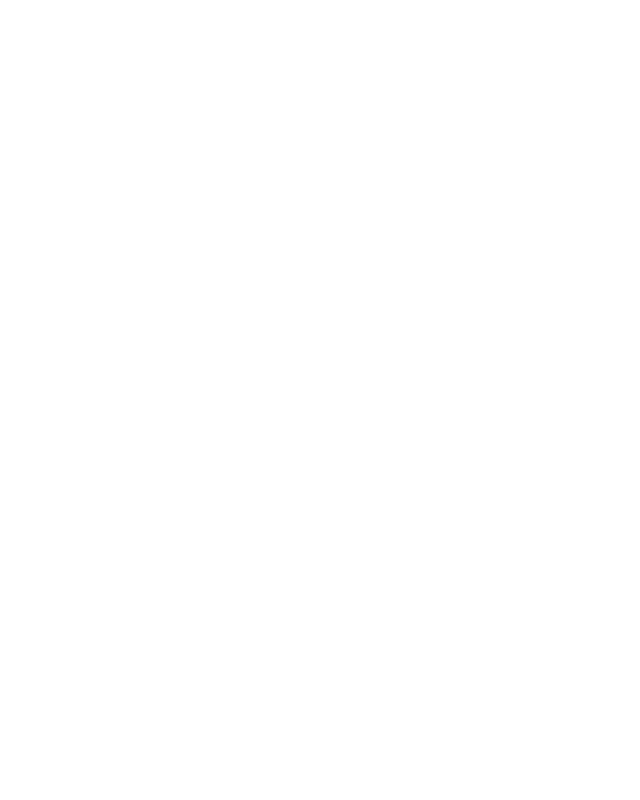
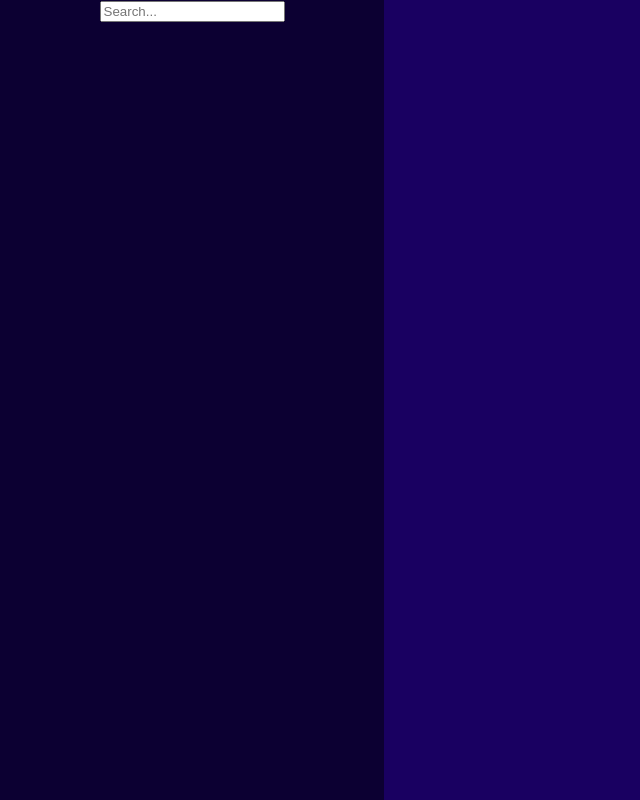
Before and after one commit to everlasting-team/spring-2020, a React (Create React App) app: page / in a window 1280 px wide. Shown: the whole page, without its empty margins (0-640 px from the left). Built offline with nearby package versions, Linux system fonts and the light colour scheme.

Commit message:
Added search input

```diff
--- a/package.json
+++ b/package.json
@@ -8,9 +8,11 @@
     "@testing-library/react": "^9.3.2",
     "@testing-library/user-event": "^7.1.2",
     "axios": "^0.19.2",
+    "node-sass": "^4.13.1",
     "react": "^16.13.1",
     "react-dom": "^16.13.1",
-    "react-scripts": "3.4.1"
+    "react-scripts": "3.4.1",
+    "sass": "^1.26.3"
   },
   "scripts": {
     "start": "react-scripts start",
--- /dev/null
+++ b/src/common/Input/index.js
@@ -0,0 +1,21 @@
+import React from "react";
+import "./index.scss";
+
+class Input extends React.Component {
+  render() {
+    const { placeholder, value, name, handleChange } = this.props;
+    return (
+      <div>
+        <input
+          type="text"
+          placeholder={placeholder}
+          value={value}
+          name={name}
+          onChange={handleChange}
+        />
+      </div>
+    );
+  }
+}
+
+export default Input;
--- a/src/components/App/App.js
+++ b/src/components/App/App.js
@@ -1,9 +1,13 @@
 import React from "react";
+import LeftNav from "./../LeftNav";
+import PostPage from "./../PostPage";
 import "./App.scss";
 
 function App() {
   return (
     <div className="App">
+      <LeftNav />
+      <PostPage />
     </div>
   );
 }
--- a/src/components/App/App.scss
+++ b/src/components/App/App.scss
@@ -1,5 +1,8 @@
 .App {
   text-align: center;
+  display: flex;
+  width: 100%;
+  height: 100vh;
 }
 
 .App-logo {
--- /dev/null
+++ b/src/components/LeftNav/index.jsx
@@ -0,0 +1,32 @@
+import React from "react";
+import Input from "./../../common/Input";
+import "./index.scss";
+
+class LeftNav extends React.Component {
+  constructor(props) {
+    super(props);
+    this.state = {
+      searchValue: '',
+    };
+  }
+
+  handleSearchInputChange = (e) => {
+    this.setState({searchValue: e.target.value});
+  };
+
+  render() {
+    const { searchValue } = this.state;
+    return (
+      <div className="left-nav-wrapper">
+        <Input
+          placeholder="Search..."
+          value={searchValue}
+          name="searchInput"
+          handleChange={this.handleSearchInputChange}
+        />
+      </div>
+    );
+  }
+}
+
+export default LeftNav;
--- /dev/null
+++ b/src/components/LeftNav/index.scss
@@ -0,0 +1,4 @@
+.left-nav-wrapper {
+  width: 30%;
+  background-color: #0c0032;
+}
--- /dev/null
+++ b/src/components/PostPage/index.jsx
@@ -0,0 +1,14 @@
+import React from "react";
+import "./index.scss";
+
+class PostPage extends React.Component {
+  render() {
+    return (
+      <div className="post-page-wrapper">
+
+      </div>
+    )
+  }
+}
+
+export default PostPage;
--- /dev/null
+++ b/src/components/PostPage/index.scss
@@ -0,0 +1,4 @@
+.post-page-wrapper {
+  width: 70%;
+  background-color: #190061;
+}
```
Also changed, not shown: src/common/Input/index.scss (added), 1 other file (tests, documents, lock files or other folders).
